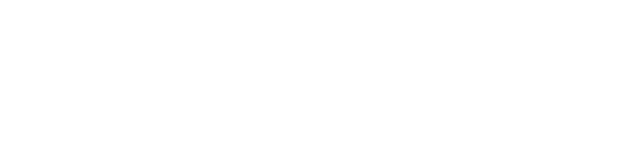
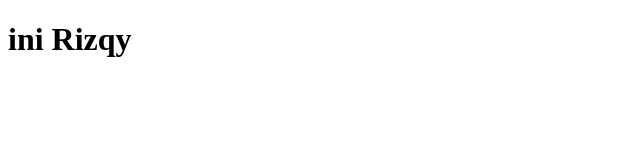
Before and after one commit to iQBTW/eduwork, a plain HTML site: page index.html in a window 1280 px wide. Shown: the whole page, without its empty margins (0-640 px from the left). Drawn offline with Linux system fonts and the light colour scheme.

Commit message:
adding header

```diff
--- a/index.html
+++ b/index.html
@@ -8,7 +8,7 @@
 </head>
 
 <body>
-
+    <h1>ini Rizqy</h1>
 </body>
 
 </html>
```
